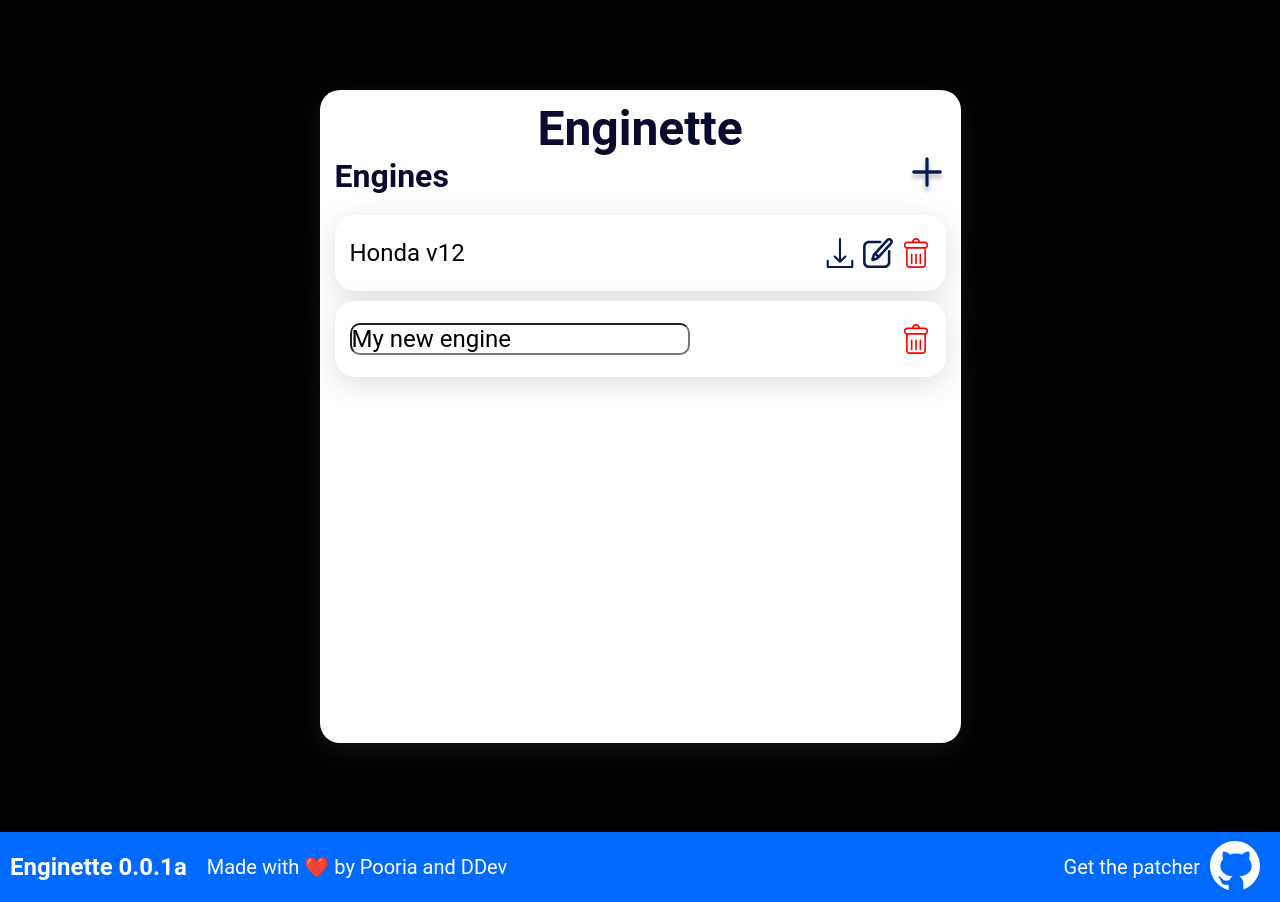
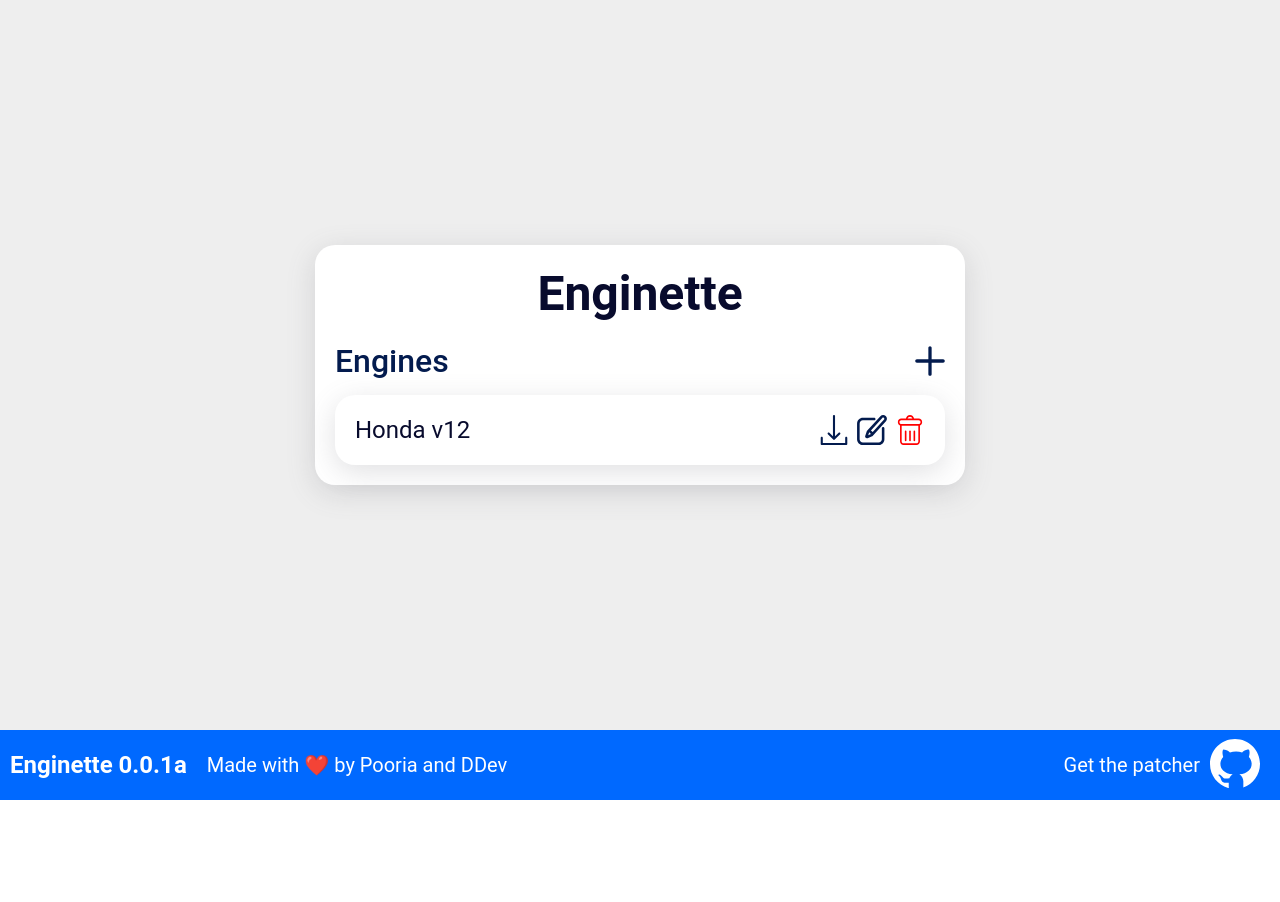
Before and after one commit to Enginette/enginette, a React (Create React App) app: page / in a window 1280 px wide. After the commit the page ends 800 px from the top, so only its background shows below. Built offline with nearby package versions, Linux system fonts and the light colour scheme; the HTML template or start-up script is replaced by a standard one.

Commit message:
fixed everything

```diff
--- a/src/components/Engines/Engine.jsx
+++ b/src/components/Engines/Engine.jsx
@@ -5,47 +5,43 @@ import deleteIcon from "../../images/delete.svg";
 
 const EngineDiv = styled.div`
 	display: flex;
-    flex-direction: row;
+	align-items: center;
 	justify-content: space-between;
 	background-color: white;
-    align-items: center;
 	border-radius: 20px;
 	box-shadow: 0px 7px 29px rgba(100, 100, 111, 0.2);
 	width: 100%;
-    height: 76px;
-    padding 0 15px;
-    margin-top: 5px;
-    margin-bottom: 5px;
-
+	padding: 20px;
+	margin-bottom: 10px;
 	> p {
-        drop-shadow(0px 4px 4px rgba(0, 0, 0, 0.25));
-        font-style: normal;
-        font-weight: 400;
 		font-size: 24px;
+		color: #080b2d;
+	}
+	&:last-of-type {
+		margin-bottom: unset;
 	}
 `;
 
-const Left = styled.div`
-    display: inline-flex;
-    flex-direction: row;
+const Right = styled.div`
+	display: flex;
 	justify-content: center;
 	align-items: center;
 	gap: 8px;
+	cursor: pointer;
 `;
 
-let title = "Honda v12";
-
-const Engine = () => {
+const Engine = ({ children }) => {
 	return (
 		<EngineDiv>
-            <p>{title}</p>
-            <Left>
-                <img src={downloadIcon} alt="Download"/>
-                <img src={editIcon} alt="Edit"/>
-                <img src={deleteIcon} alt="Delete"/>
-            </Left>
+			<p>{children}</p>
+			<Right>
+				<img src={downloadIcon} alt="Download" />
+				<img src={editIcon} alt="Edit" />
+				<img src={deleteIcon} alt="Delete" />
+			</Right>
 		</EngineDiv>
-    )
+	);
 };
 
+export { EngineDiv, Right };
 export default Engine;
--- a/src/components/Engines/NewEngine.jsx
+++ b/src/components/Engines/NewEngine.jsx
@@ -1,54 +1,51 @@
+import { useState } from "react";
 import styled from "styled-components";
+import edit from "../../images/edit.svg";
 import deleteIcon from "../../images/delete.svg";
+import { EngineDiv, Right } from "./Engine";
 
-const EngineDiv = styled.div`
+const Left = styled.div`
 	display: flex;
-    flex-direction: row;
-    justify-content: space-between;
-    background-color: white;
+	justify-content: center;
 	align-items: center;
-    border-radius: 20px;
-    box-shadow: 0px 7px 29px rgba(100, 100, 111, 0.2);
-    width: 100%;
-    height: 76px;
-    padding 0 15px;
-    margin-top: 5px;
-
-    > p {
-        drop-shadow(0px 4px 4px rgba(0, 0, 0, 0.25));
-        font-style: normal;
-        font-weight: 400;
-        font-size: 24px;
+	gap: 10px;
+	> img {
+		width: 30px;
+		height: 30px;
+		cursor: pointer;
 	}
-
 	> input {
-        drop-shadow(0px 4px 4px rgba(0, 0, 0, 0.25));
-        font-style: normal;
-        font-weight: 400;
-        border-radius: 10px;
-        font-size: 24px;
+		padding: 10px 15px;
+		border-radius: 2em;
+		font-size: 20px;
+		color: #080b2d;
+		outline: none;
+		border: 1px solid #8794b0;
 	}
 `;
 
-const Left = styled.div`
-    display: inline-flex;
-    flex-direction: row;
-    justify-content: center;
-    align-items: center;
-    gap: 8px;
-`;
+const NewEngine = ({ close }) => {
+	const [name, setName] = useState("");
+	const handleNameChange = (e) => {
+		setName(e.target.value);
+	};
 
-let title = "My new engine";
-
-const NewEngine = () => {
 	return (
 		<EngineDiv>
-            <input value={title}/>
 			<Left>
-                <img src={deleteIcon} alt="Delete"/>
+				<input
+					type="text"
+					placeholder="My badass engine"
+					value={name}
+					onChange={handleNameChange}
+				/>
+				<img src={edit} alt="edit" />
 			</Left>
+			<Right>
+				<img src={deleteIcon} alt="Delete" onClick={close} />
+			</Right>
 		</EngineDiv>
-    )
+	);
 };
 
 export default NewEngine;
--- a/src/pages/Home.jsx
+++ b/src/pages/Home.jsx
@@ -1,90 +1,82 @@
 import styled from "styled-components";
 import plus from "../images/plus.svg";
-import Engine from "../components/Engines/Engine.jsx";
-import NewEngine from "../components/Engines/NewEngine.jsx";
+import Engine from "../components/Engines/Engine";
+import NewEngine from "../components/Engines/NewEngine";
+import { useState } from "react";
 
 const HomeDiv = styled.div`
-    background-color: black;
 	display: flex;
 	justify-content: center;
-
+	align-items: center;
+	height: calc(100% - 70px);
 `;
 
-const EngineSelectorDiv = styled.div`
+const EngineSelector = styled.div`
+	padding: 20px;
+	border-radius: 20px;
+	background-color: white;
 	display: flex;
 	flex-direction: column;
-    justify-content: start;
-    background-color: white;
+	justify-content: center;
 	align-items: center;
-    border-radius: 20px;
+	width: 650px;
 	box-shadow: 0px 7px 29px rgba(100, 100, 111, 0.2);
-    width: 641px;
-    height: 653px;
-    margin-top: 7%;
-    margin-bottom: 7%;
-
 	> h1 {
-        color: #080B2D;
 		font-size: 48px;
-        font-weight: bold;
-        margin-top: 10px;
-        drop-shadow(0px 4px 4px rgba(0, 0, 0, 0.25));
+		color: #080b2d;
+		margin-bottom: 20px;
 	}
 `;
 
-const EngineSelectorGroup5 = styled.div`
-    display: flex;
-    flex-direction: column;
-    justify-content: center;
+const Selector = styled.div`
 	width: 100%;
 `;
 
-const EngineSelectorGroup3 = styled.div`
+const Top = styled.div`
+	width: 100%;
 	display: flex;
 	justify-content: space-between;
-    flex-direction: row;
-    width: 100%;
-    padding: 0px 15px;
-    > h1 {
-        color: #080B2D;
+	align-items: center;
+	margin-bottom: 15px;
+	> h3 {
+		color: #031b4e;
 		font-size: 32px;
-        margin-right: 20px;
-        drop-shadow(0px 4px 4px rgba(0, 0, 0, 0.25));
+		font-weight: 500;
+	}
+	> img {
+		width: 30px;
+		height: 30px;
+		cursor: pointer;
 	}
 `;
 
-const EngineSelectorGroup5Inner = styled.div`
-    display: flex;
-    flex-direction: column;
-    justify-content: center;
-    background-color: transparent;
-    align-items: center;
-    width 100%;
-    padding: 15px;
+const Engines = styled.div`
+	width: 100%;
 `;
 
 const Home = () => {
+	const [isNewActive, setIsNewActive] = useState(false);
+	const toggleIsNewActive = () => {
+		setIsNewActive(!isNewActive);
+	};
+
 	return (
 		<HomeDiv>
-            <EngineSelectorDiv>
+			<EngineSelector>
 				<h1>Enginette</h1>
-
-                <EngineSelectorGroup5>
-
-                    <EngineSelectorGroup3>
-                        <h1>Engines</h1>
-                        <img src={plus} alt="plus"/>
-                    </EngineSelectorGroup3>
-
-                    <EngineSelectorGroup5Inner>
-                        <Engine></Engine>
-                        <NewEngine></NewEngine>
-                    </EngineSelectorGroup5Inner>
-
-                </EngineSelectorGroup5>
-            </EngineSelectorDiv>
+				<Selector>
+					<Top>
+						<h3>Engines</h3>
+						<img src={plus} onClick={toggleIsNewActive} />
+					</Top>
+					<Engines>
+						<Engine>Honda v12</Engine>
+						{isNewActive && <NewEngine close={toggleIsNewActive} />}
+					</Engines>
+				</Selector>
+			</EngineSelector>
 		</HomeDiv>
-    )
+	);
 };
 
 export default Home;
--- a/src/styles/app.css
+++ b/src/styles/app.css
@@ -12,6 +12,7 @@ html, body {
 }
 
 #root, #root > .app {
+    background-color: #EEEEEE;
     width: 100%;
     height: 100%;
 }
```
Also changed, not shown: src/images/plus.svg. Lines whose indentation alone changed are shown as unchanged.
